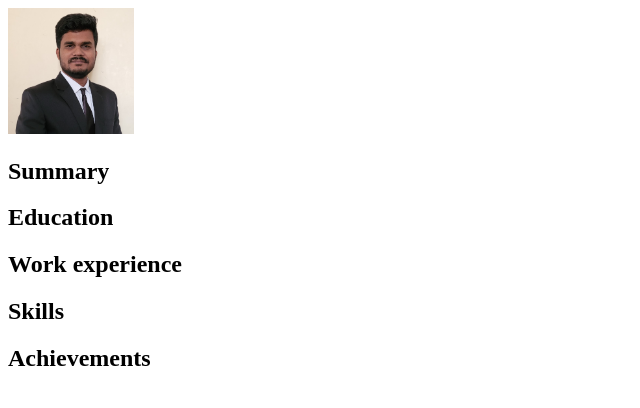
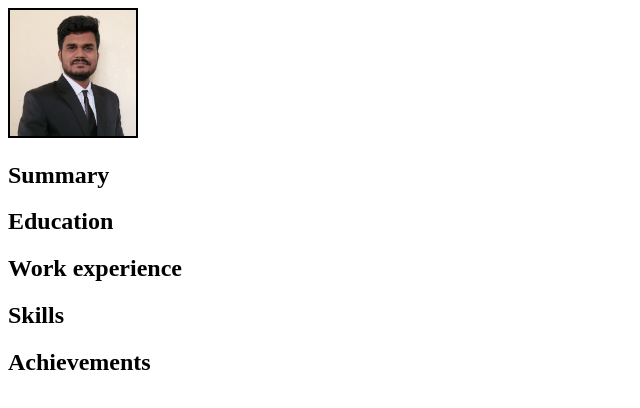
Before and after one commit to deshmukhpratik18/Portfolio, a plain HTML site: page index.html in a window 1280 px wide. Shown: the whole page, without its empty margins (0-640 px from the left). Drawn offline with Linux system fonts and the light colour scheme.

Commit message:
Added border

```diff
--- a/index.html
+++ b/index.html
@@ -9,7 +9,7 @@
     <img
       src="assets/images/passport.jpg"
       alt="passport_img"
-      style="width: 10%"
+      style="width: 10%; border: 2px solid black"
     />
     <h2>Summary</h2>
     <h2>Education</h2>
```
